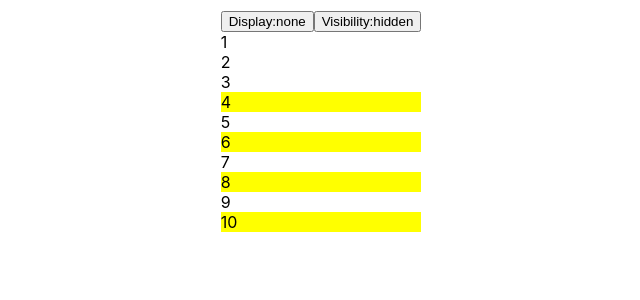
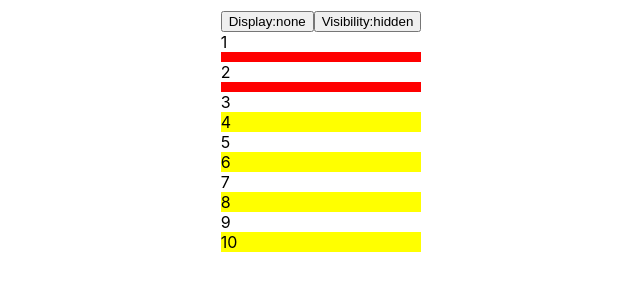
Before and after one commit to vrkonudula/playground, a React (Create React App) app: page /class/exercise in a window 1280 px wide. Shown: the top 300 px of the page, without its empty margins (319-959 px from the left). Built offline with nearby package versions, Linux system fonts and the light colour scheme.

Commit message:
Fixed issue with display none

```diff
--- a/src/css/ClassExercises.css
+++ b/src/css/ClassExercises.css
@@ -10,6 +10,10 @@
     visibility: hidden;
 }
 
+.dn {
+    display: none;
+}
+
 .image {
     position: absolute;
     top: 0;
@@ -19,6 +23,6 @@
     z-index: -1;
 }
 
-.mm:hover {
+.mm {
     border-bottom: 10px solid red;
 }
--- a/src/pages/ClassExercises.js
+++ b/src/pages/ClassExercises.js
@@ -2,13 +2,14 @@ import "../css/ClassExercises.css";
 import React, { useState } from "react";
 
 function ClassExercises() {
-const [vh, setVh] = useState("ml");
+    const [vh, setVh] = useState("mm");
+    const [dn, setDn] = useState("mm");
   return (
       <div>
-          <button onClick={() => setVh(`${vh}`)}>Display:none</button>
-          <button>Visibility:hidden</button>
+          <button onClick={() => setVh("dn")}>Display:none</button>
+          <button onClick={() => setDn("vh")}>Visibility:hidden</button>
       <div className={`${vh}`}>1</div>
-        <div className="pl mm">2</div>
+        <div className={`${dn}`}>2</div>
         <div className="random">3</div>
         <div className="random">4</div>
         <div className="random">5</div>
```
